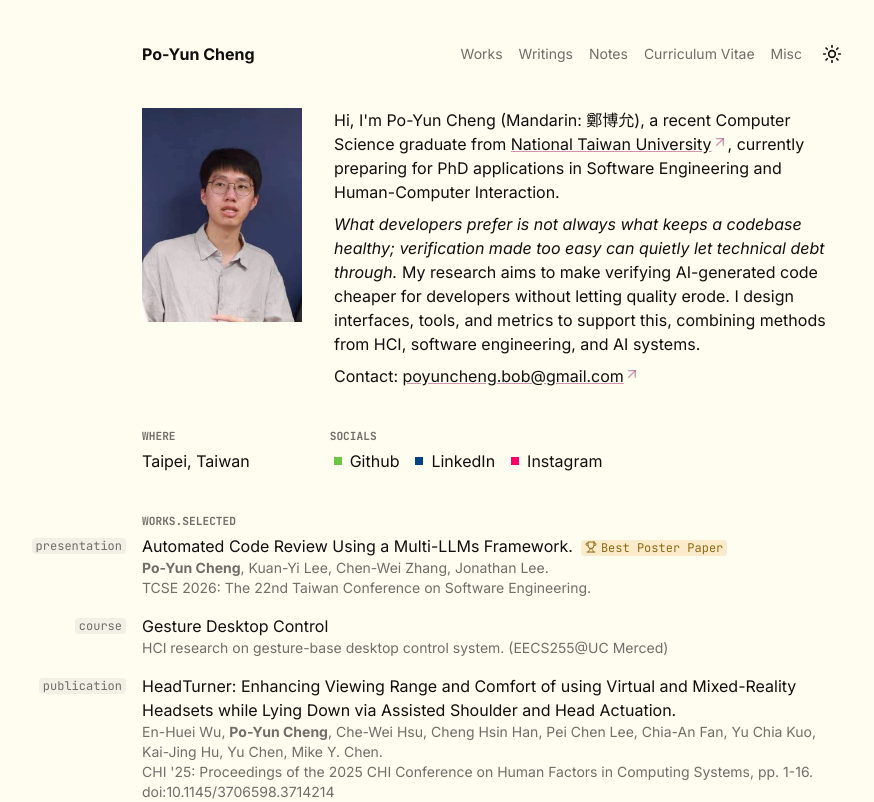
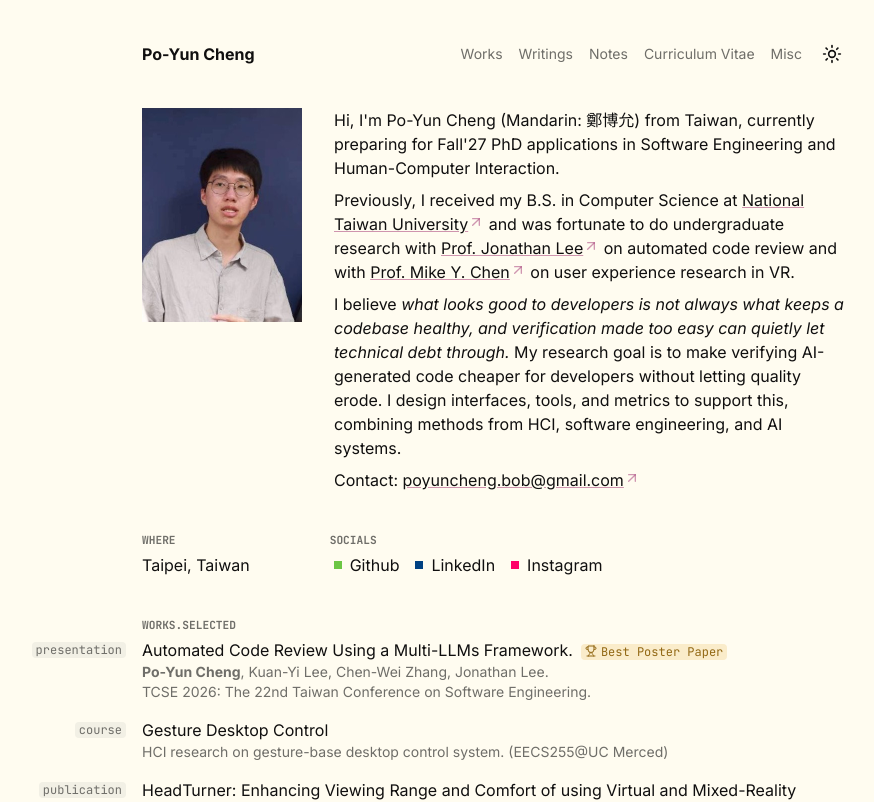
Before and after one commit to Tanimal19/portfolio, a SvelteKit app: page / in a window 1280 px wide. Shown: the top 802 px of the page, without its empty margins (146-1020 px from the left). Built offline with nearby package versions, Linux system fonts and the light colour scheme.

Commit message:
modify content

```diff
--- /dev/null
+++ b/src/content/notes/_assessing-the-impact-of-requirement-ambuguity.md
@@ -0,0 +1,6 @@
+---
+title: "Assessing the Impact of Requirement Ambiguity on LLM-based Function-Level Code Generation"
+year: 2026
+link: "https://arxiv.org/abs/2604.21505"
+date: "2026-08-28"
+---
--- /dev/null
+++ b/src/content/notes/_clarifyGPT.md
@@ -0,0 +1,21 @@
+---
+title: "ClarifyGPT: A Framework for Enhancing LLM-Based Code Generation via Requirements Clarification"
+year: 2024
+link: "https://dl.acm.org/doi/10.1145/3660810"
+date: "2026-08-28"
+---
+
+提出 ClarifyGPT 框架，讓 LLM 在寫程式前先判斷需求是否模糊，若模糊就主動向使用者提出針對性的澄清問題，取得回答後再改寫需求並重新生成程式碼。
+
+- 方法（三個階段）
+  - **需求模糊偵測（two-step code consistency check）**核心觀察是：需求清楚時，LLM 取樣出的多份程式碼行為會一致（相同輸入得到相同輸出）；需求不清楚時，多份程式碼行為會分歧。第一步用 type-aware mutation 生成大量高品質測試輸入，第二步對同一需求取樣 n 份程式解，比對其在這些輸入上的行為是否一致。
+  - 生成澄清問題：判定為模糊時，提示 LLM 產生針對性問題（採用類 CoT 的推理式提示，先分析分歧原因再提問）。
+  - 需求精煉與重新生成：把使用者回答併入原需求，輸入同一個 LLM 產生最終程式碼。
+  - 另外提出高擬真使用者回應模擬方法，讓評估能在不需真人參與下大規模自動化執行。
+- 結果與值得參考的結論
+  - 十位受試者的人工評估中，GPT-4 在 MBPP-sanitized 的 Pass@1 由 70.96% 提升到 80.80%。
+  - 自動化評估下，GPT-4 與 ChatGPT 在五個 benchmark 的平均表現分別從 62.43% 提升至 69.60%，ChatGPT 亦有顯著提升。
+  - 可參考的點：
+    - 「多次取樣結果的行為一致性」可當作偵測需求模糊度的訊號，不需額外訓練或標註。
+    - 只在偵測到模糊時才提問，避免對清楚需求做無謂互動。
+    - 用 LLM 模擬使用者回應，是互動式系統評估規模化的可行做法。
--- a/src/routes/+page.svelte
+++ b/src/routes/+page.svelte
@@ -16,22 +16,31 @@
           <img class="w-28 sm:w-40" src={asset("/head.jpg")} alt="Me" />
           <div class="max-w-2xl text-left flex flex-col gap-2">
             <p>
-              Hi, I'm Po-Yun Cheng (Mandarin: 鄭博允), a recent Computer Science
-              graduate from <AnimateExternalLink
+              Hi, I'm Po-Yun Cheng (Mandarin: 鄭博允) from Taiwan, currently
+              preparing for Fall'27 PhD applications in Software Engineering and
+              Human-Computer Interaction.
+            </p>
+            <p>
+              Previously, I received my B.S. in Computer Science at <AnimateExternalLink
                 href="https://www.csie.ntu.edu.tw/"
                 text="National Taiwan University"
-              />, currently preparing for PhD applications in Software
-              Engineering and Human-Computer Interaction.
+              /> and was fortunate to do undergraduate research with <AnimateExternalLink
+                href="https://www.csie.ntu.edu.tw/~jlee/#/home"
+                text="Prof. Jonathan Lee"
+              /> on automated code review and with <AnimateExternalLink
+                href="https://mikechen.com"
+                text="Prof. Mike Y. Chen"
+              /> on user experience research in VR.
             </p>
             <p>
-              <i
-                >What developers prefer is not always what keeps a codebase
-                healthy; verification made too easy can quietly let technical
-                debt through.</i
-              > My research aims to make verifying AI-generated code cheaper for
-              developers without letting quality erode. I design interfaces, tools,
-              and metrics to support this, combining methods from HCI, software engineering,
-              and AI systems.
+              I believe <i>
+                what looks good to developers is not always what keeps a
+                codebase healthy, and verification made too easy can quietly let
+                technical debt through.
+              </i> My research goal is to make verifying AI-generated code cheaper
+              for developers without letting quality erode. I design interfaces,
+              tools, and metrics to support this, combining methods from HCI, software
+              engineering, and AI systems.
             </p>
             <p>
               Contact:
```
